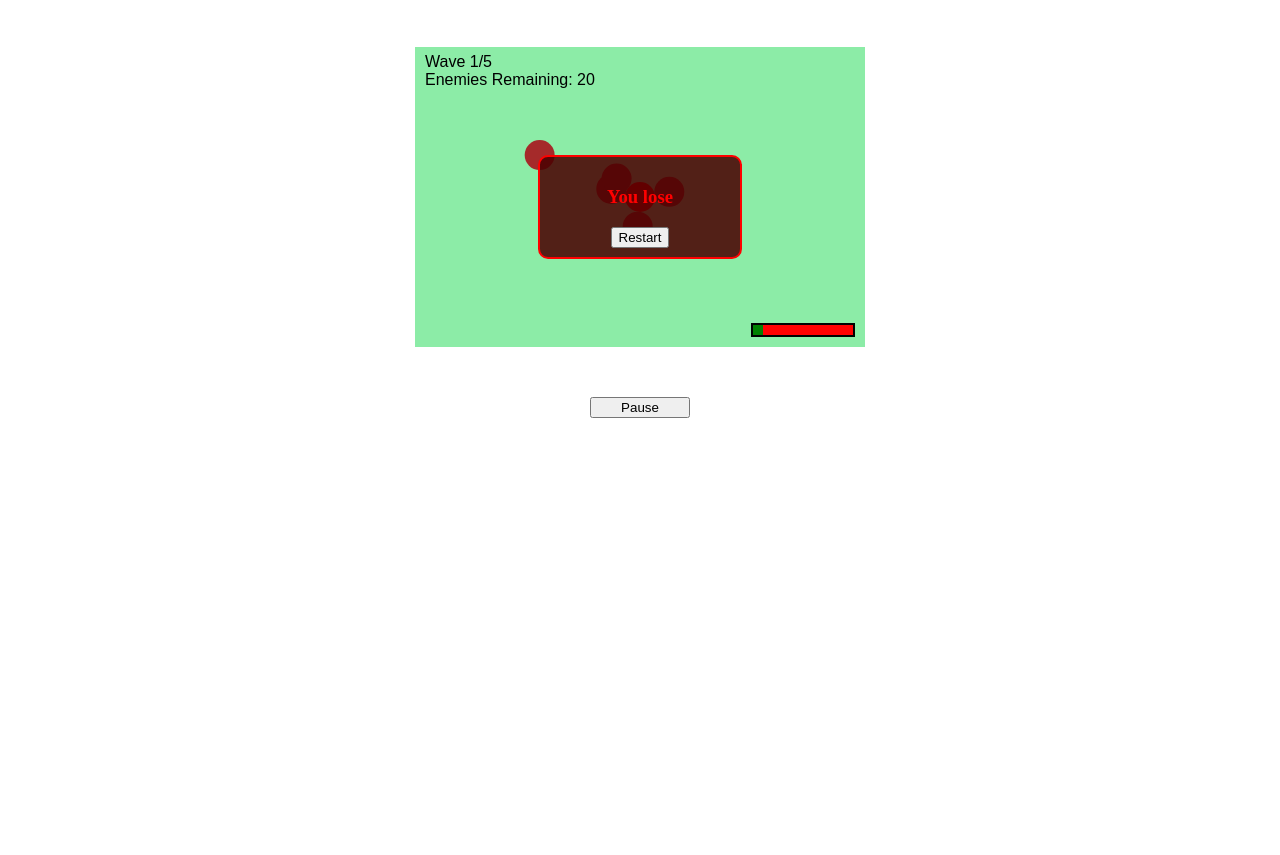
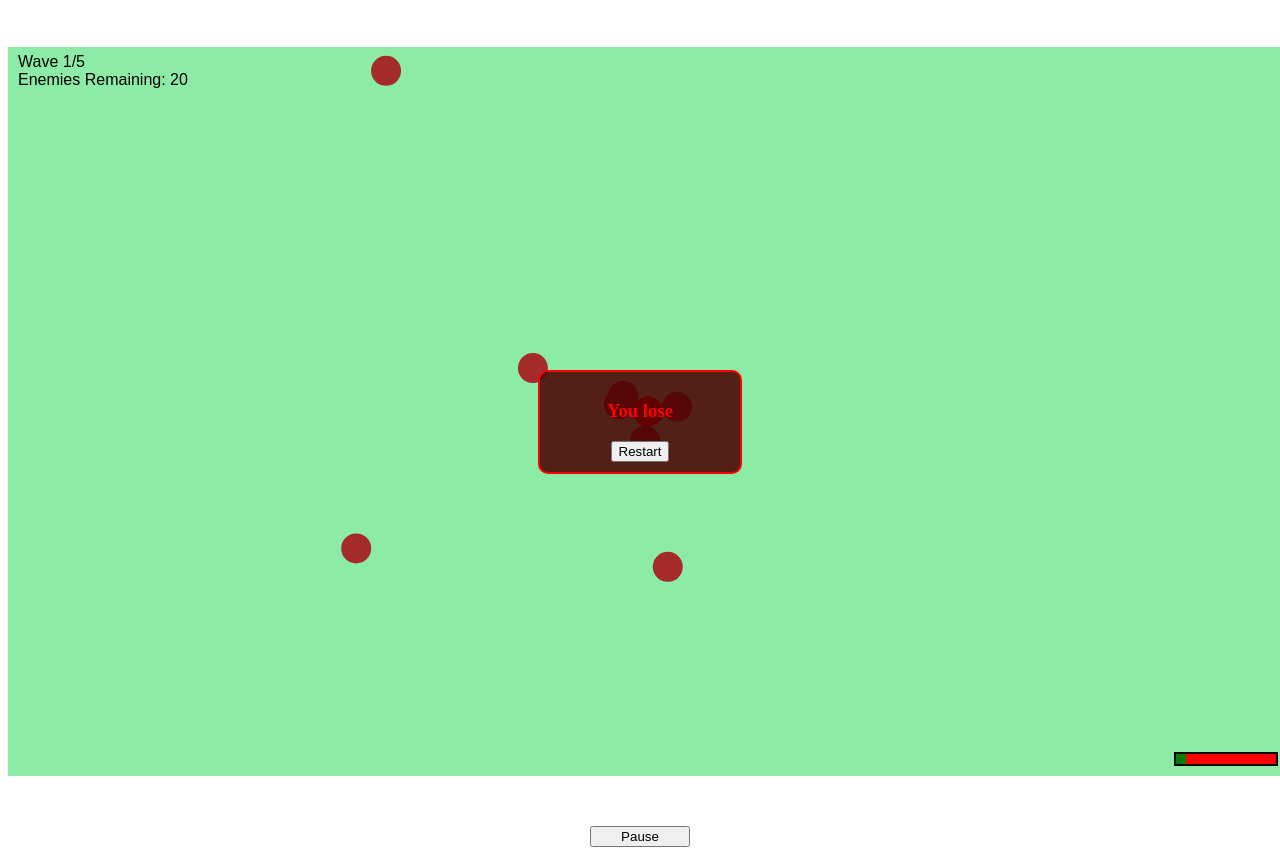
Before and after one commit to jfilm/zombie-time, a website built with webpack: page src/index.html in a window 1280 px wide. Shown: the part 91-946 px from the top of the page. Before the commit the page ends 800 px from the top, so only its background shows below. Built offline with nearby package versions, Linux system fonts and the light colour scheme; files whose address does not match are found by name.

Commit message:
minor adjustments and bug fix

```diff
--- a/src/Entities/Player.js
+++ b/src/Entities/Player.js
@@ -1,6 +1,6 @@
 import { Entity } from "./Entity";
 import { Point2d } from "./Point2d";
-import { shotgun, Weapon } from "./Weapon";
+import { pistol, shotgun, Weapon } from "./Weapon";
 
 // const playerImg = document.getElementById('player');
 
@@ -9,7 +9,7 @@ export const playerMaxHP = 100;
 export class Player extends Entity {
     constructor(x, y) {
         super(new Point2d(x, y), 15, "blue", 2, 0, playerMaxHP);
-        this.weapon = shotgun;
+        this.weapon = pistol;
         this.invincible = false;
     }
 
--- a/src/Entities/Projectile.js
+++ b/src/Entities/Projectile.js
@@ -3,7 +3,7 @@ import { Point2d } from "./Point2d";
 
 export class Projectile extends Entity {
     constructor(position, bulletSize, speed = 5, direction = new Point2d(), bulletDamage, bulletHealth) {
-        super(position, bulletSize, "red", speed, bulletDamage, bulletHealth);
+        super(position, bulletSize, "black", speed, bulletDamage, bulletHealth);
         this.velocity = direction.scale(speed);
     }
 }
--- a/src/Entities/Weapon.js
+++ b/src/Entities/Weapon.js
@@ -5,7 +5,7 @@ import { Projectile } from "./Projectile";
 
 
 export class Weapon {
-    constructor(bulletSize = 5, bulletSpeed = 3, bulletDamage = 10, bulletHealth = 10, accuracy = 0.1) {
+    constructor(bulletSize = 3, bulletSpeed = 3, bulletDamage = 5, bulletHealth = 1, accuracy = 0.05) {
         this.bulletSize = bulletSize;
         this.bulletSpeed = bulletSpeed;
         this.bulletDamage = bulletDamage;
@@ -13,8 +13,6 @@ export class Weapon {
 
         // 1 means totally random spread, 0 means 100% accuracy
         this.accuracy = accuracy;
-
-
     }
 
     shoot(event, playerPos) {
@@ -39,4 +37,4 @@ export const pistol = new Weapon();
 
 // Shotgun deals more damage, but moves slower
 // shotgun bullets can also go through two normal zombies
-export const shotgun = new Weapon(7, 2, 15, 20);
+export const shotgun = new Weapon(7, 2, 15, 20, 0.15);
--- a/src/index.html
+++ b/src/index.html
@@ -16,7 +16,8 @@
     </header>
     <div id="canvas-container">
         <!--Canvas goes here -->
-        <canvas id="viewport" width="450px" height="300px"></canvas>
+        <canvas id="viewport" width="1280px" height="729px"></canvas>
+        <!-- <canvas id="viewport" width="450px" height="300px"></canvas> -->
 
         <!--Game messages-->
         <div class="lose messageContainer">
--- a/src/index.js
+++ b/src/index.js
@@ -81,7 +81,11 @@ function init() {
     });
   }
 
-  setInterval(() => { game.update() }, 1 / 60);
+  setInterval(() => {
+    if (document.hasFocus()) {
+      game.update();
+    }
+  }, 1 / 60);
   // console.log(game);
   drawFrame(game);
 }
```
